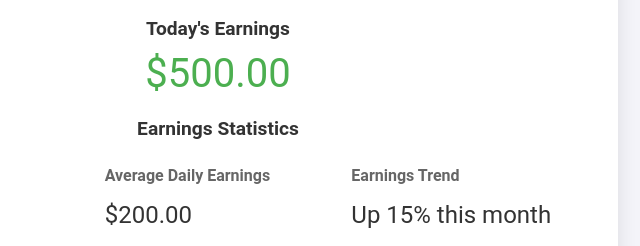
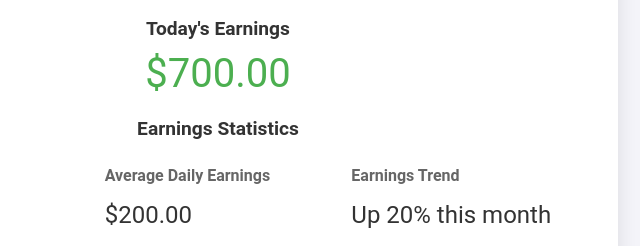
Before and after one commit to Rexdeboss/myearn, a plain HTML site: page index.html in a window 1280 px wide. Shown: the part 348-594 px from the top of the page, 422-1062 px from the left. Drawn offline with Linux system fonts and the light colour scheme.

Commit message:
Update index.html

```diff
--- a/index.html
+++ b/index.html
@@ -18,7 +18,7 @@
             </section>
             <section class="earnings-section">
                 <h2>Today's Earnings</h2>
-                <p class="earnings-amount">$500.00</p>
+                <p class="earnings-amount">$700.00</p>
             </section>
             <section class="stats-section">
                 <h2>Earnings Statistics</h2>
@@ -33,7 +33,7 @@
                     </div>
                     <div class="stat-item">
                         <h3>Earnings Trend</h3>
-                        <p> Up 15% this month</p>
+                        <p> Up 20% this month</p>
                     </div>
                 </div>
             </section>
```
